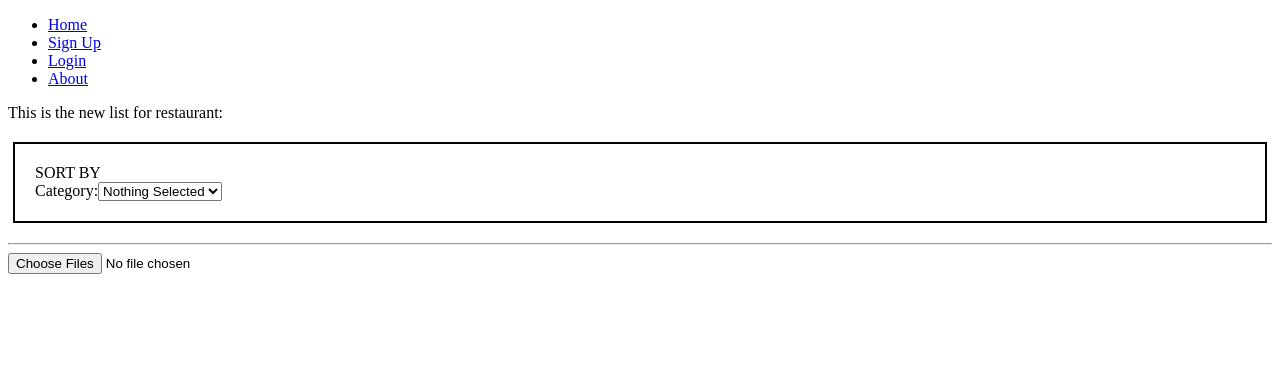
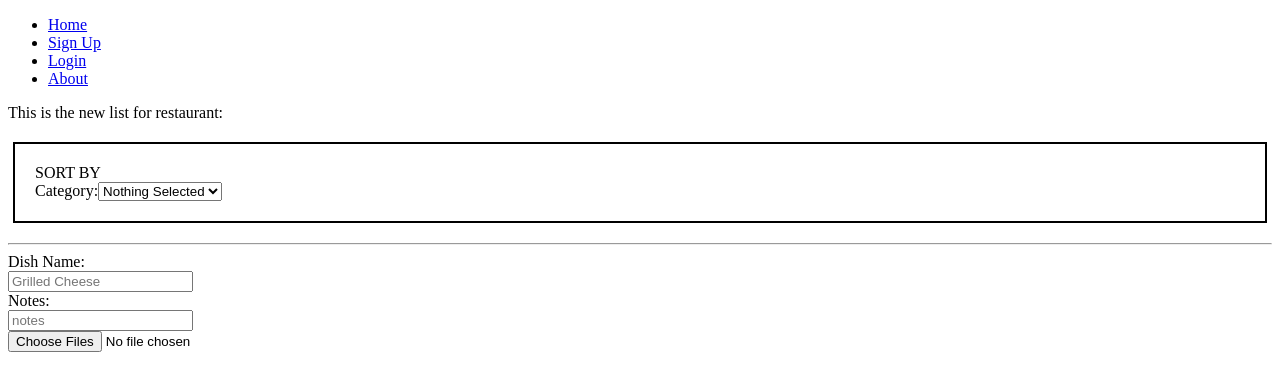
Before and after one commit to suvratkumra/FoodReviewWebsite, a React (Create React App) app in the folder client/: page /newList in a window 1280 px wide. Shown: the top 390 px of the page. Built offline with nearby package versions, Linux system fonts and the light colour scheme.

Commit message:
feat: adding input fields for user to enter dishname and notes

```diff
--- a/client/src/components/list/NewList.js
+++ b/client/src/components/list/NewList.js
@@ -54,13 +54,22 @@ const NewList = () => {
             </div>
             <hr />
             <div id='main_container'>
-                <div id="queue_card_container">
-                    <div id="dish_image">
-                        <input type='file' id="fileUpload" name="fileUpload" multiple onChange={onImageUpload} />
-                        {dishImages.map((file) => (
-                            <img key={file.name} src={URL.createObjectURL(file)} alt={file.name} />
-                        ))}
+                <div id="queue_card_container" >
+                    <div style={{ display: 'flex' }}>
+                        <div id="dish_image">
+                            {dishImages.map((file) => (
+                                <img key={file.name} src={URL.createObjectURL(file)} alt={file.name} style={{ width: "100px", height: "100px" }} />
+                            ))}
+                        </div>
+                        <div style={{display:'flex', flexDirection: "column"}}>
+                            <label form='dishname'>Dish Name: </label>
+                            <input id='dishname' placeholder='Grilled Cheese'/>
+                            <label form='notes'>Notes: </label>
+                            <input id='notes' placeholder='notes' />
+                        </div>
+
                     </div>
+                    <input type='file' id="fileUpload" name="fileUpload" multiple onChange={onImageUpload} accept=".png, .jpg, .jpeg" />
                 </div>
             </div>
         </div >
```
